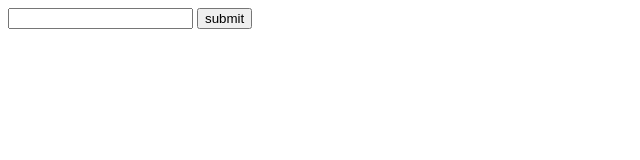
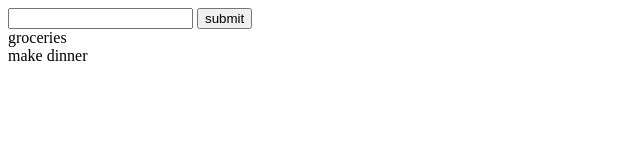
Before and after one commit to mfcandan/Redux-with-HTML, a plain HTML site: page index.html in a window 1280 px wide. Shown: the whole page, without its empty margins (0-640 px from the left). Drawn offline with nearby package versions, Linux system fonts and the light colour scheme.

Commit message:
render();

```diff
--- a/index.html
+++ b/index.html
@@ -32,6 +32,7 @@
                  container.appendChild(e);
              });
          }
+         render();
      </script>
 </body>
 </html>
```
